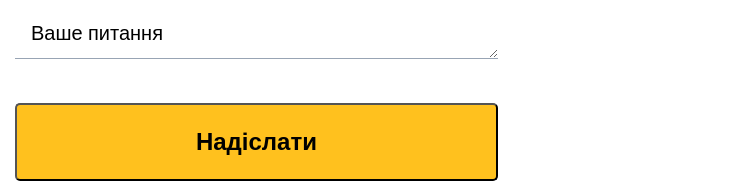
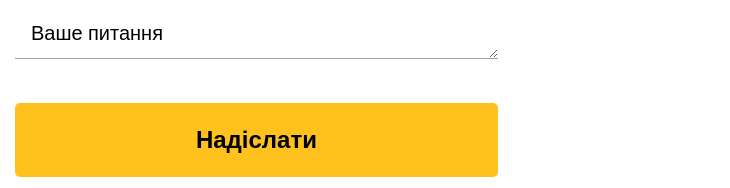
Before and after one commit to natali-frontend/comfort-city, a website: page src/pages/contacts.html in a window 1280 px wide. Shown: the part 764-952 px from the top of the page, 0-730 px from the left. Drawn offline with nearby package versions, Linux system fonts and the light colour scheme; files that its build step writes are made by us from their sources.

Commit message:
fix: border tag button

```diff
--- a/src/assets/scss/_global.scss
+++ b/src/assets/scss/_global.scss
@@ -152,6 +152,11 @@ span {
   position:  relative;
 }
 
+button {
+  border: none;
+  cursor: pointer;
+}
+
 .swiper-button-prev, .swiper-button-next {
   color: $secondaryColor !important;
 }
```
